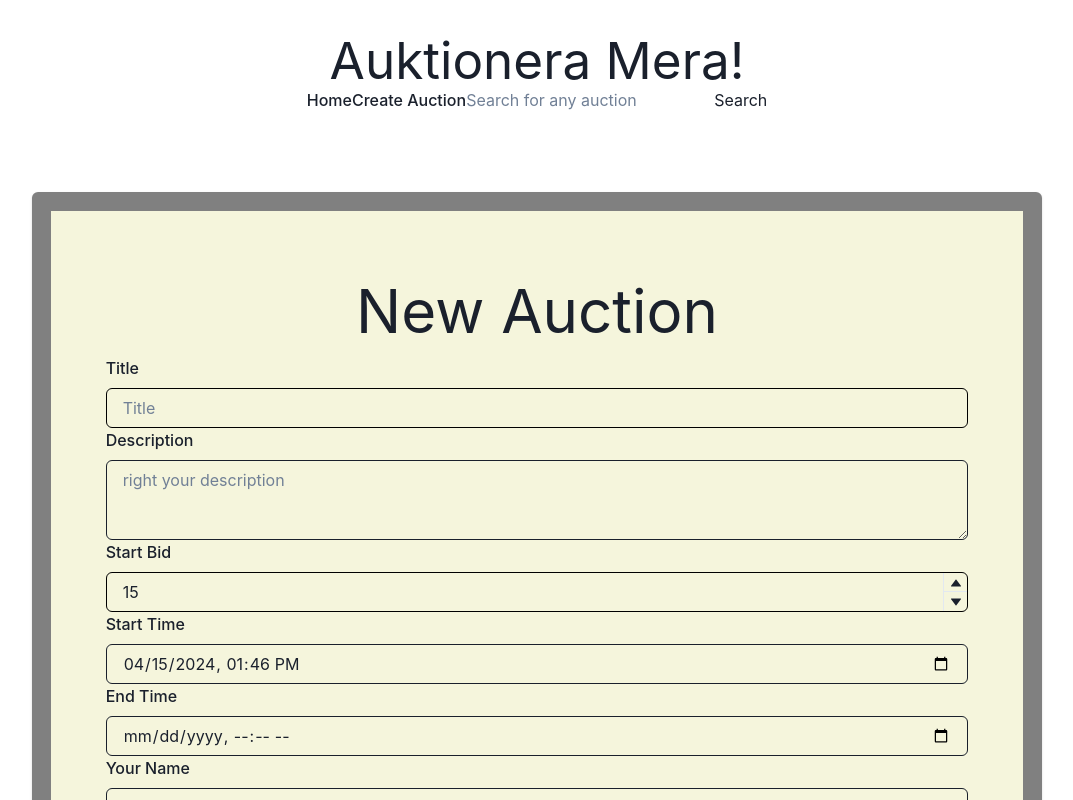
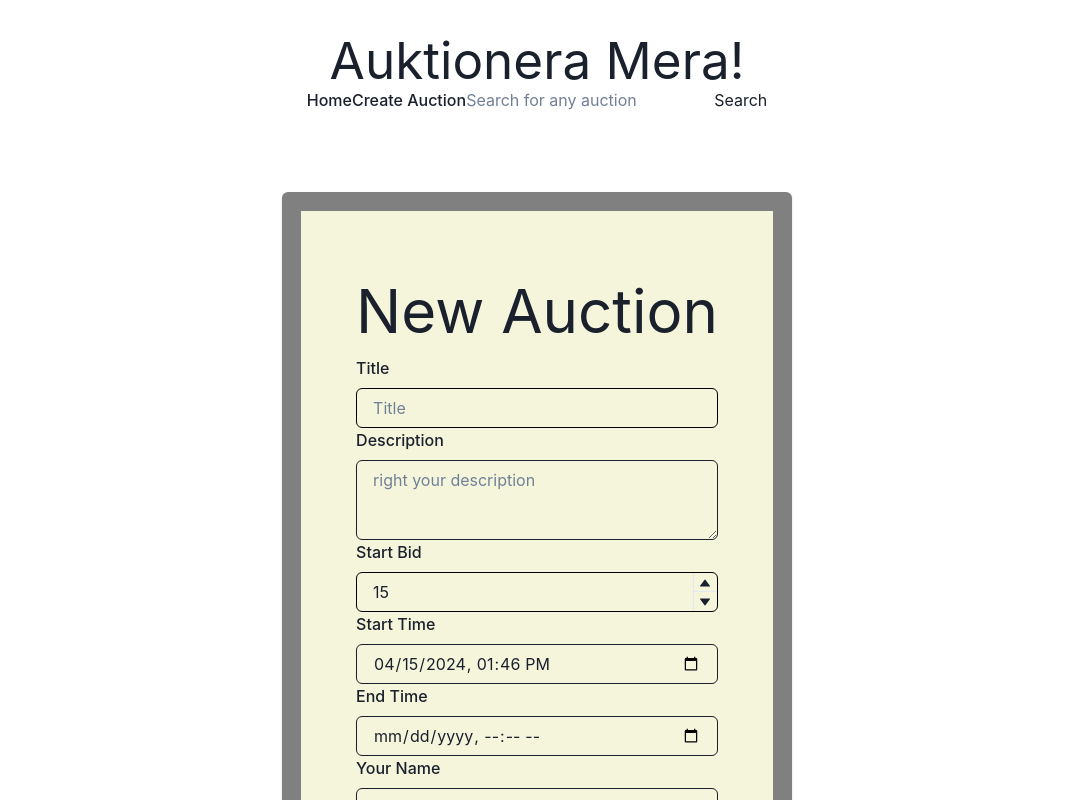
Before and after one commit to dirksmirk/Auction-Project, a React (Vite) app: page /create in a window 1280 px wide. Shown: the top 800 px of the page, without its empty margins (103-1176 px from the left). Built offline with nearby package versions, Linux system fonts and the light colour scheme.

Commit message:
center the form

```diff
--- a/src/components/SwitchPages/CreateAuction.jsx
+++ b/src/components/SwitchPages/CreateAuction.jsx
@@ -1,5 +1,5 @@
 import { useRef } from "react";
-import { Input ,Image, Textarea,Text, NumberInput,Button, NumberInputField,NumberInputStepper,NumberIncrementStepper,NumberDecrementStepper,Card, FormLabel,FormControl,} from '@chakra-ui/react'
+import { Input ,Center,  Textarea,Text, NumberInput,Button, NumberInputField,NumberInputStepper,NumberIncrementStepper,NumberDecrementStepper,Card, FormLabel,FormControl,} from '@chakra-ui/react'
 
 const CreateAuction = () => {
     // Refs to store input values
@@ -54,8 +54,10 @@ const CreateAuction = () => {
 
     // Render form for creating a new auction
     return (
-        <Card borderWidth='19px' mt={20}   p={55}  bg='beige' borderColor='grey'  >
-             <FormControl>
+        <Center>
+        <Card maxW='lg'  borderWidth='19px' mt={20} mb={20}  p={55}  bg='beige' borderColor='grey'  >
+
+             <FormControl >
 
            <Text   fontSize='6xl'>New Auction </Text>
             <form onSubmit={handleSubmit}   >
@@ -97,6 +99,7 @@ const CreateAuction = () => {
 
             </FormControl>
         </Card>
+        </Center>
     )
 }
 
```
